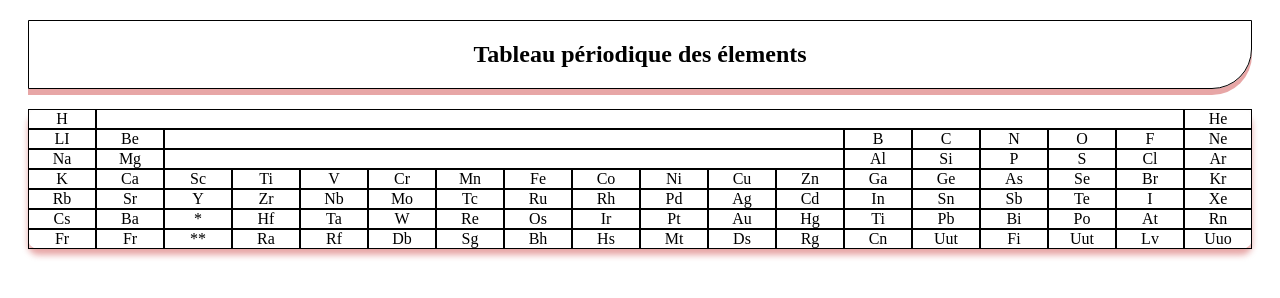
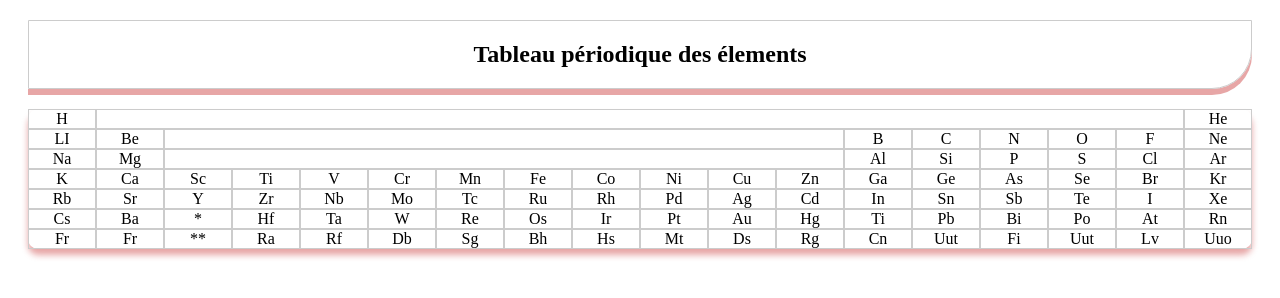
Before and after one commit to Mangassouba/tp-html-css-grid, a plain HTML site: page index.html in a window 1280 px wide. Drawn offline with Linux system fonts and the light colour scheme.

Commit message:
second commit

```diff
--- a/style.css
+++ b/style.css
@@ -1,7 +1,12 @@
 @import url('https://fonts.googleapis.com/css2?family=Courier+Prime:ital,wght@0,400;0,700;1,400;1,700&display=swap');
+
+body{
+    font-family: 'Courier New, Courier, monospace';
+}
+
 .item{
     margin: 10;
-    border: 1px solid #000;
+    border: 1px solid #ccc;
     display: flex;
     justify-content: center;
     align-items: center;
@@ -37,7 +42,7 @@
     display: flex;
     align-items: center;
     justify-content: center;
-    border: 1px solid #000;
+    border: 1px solid #ccc;
     border-radius: 0 0 40px;
     box-shadow: 0 6px #bd0e0e5e;
 
```
